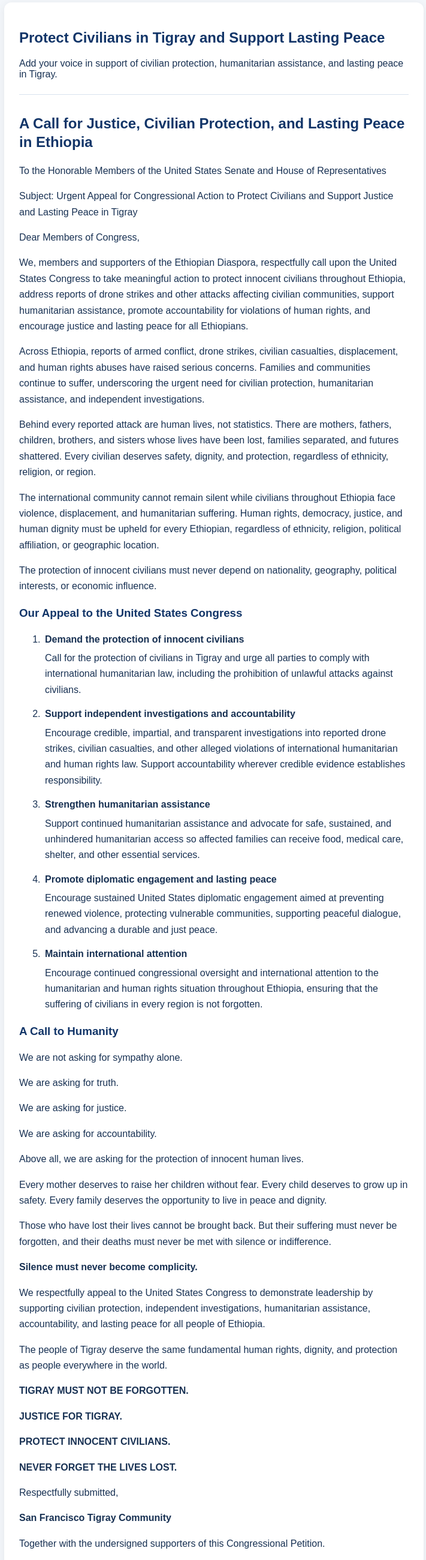
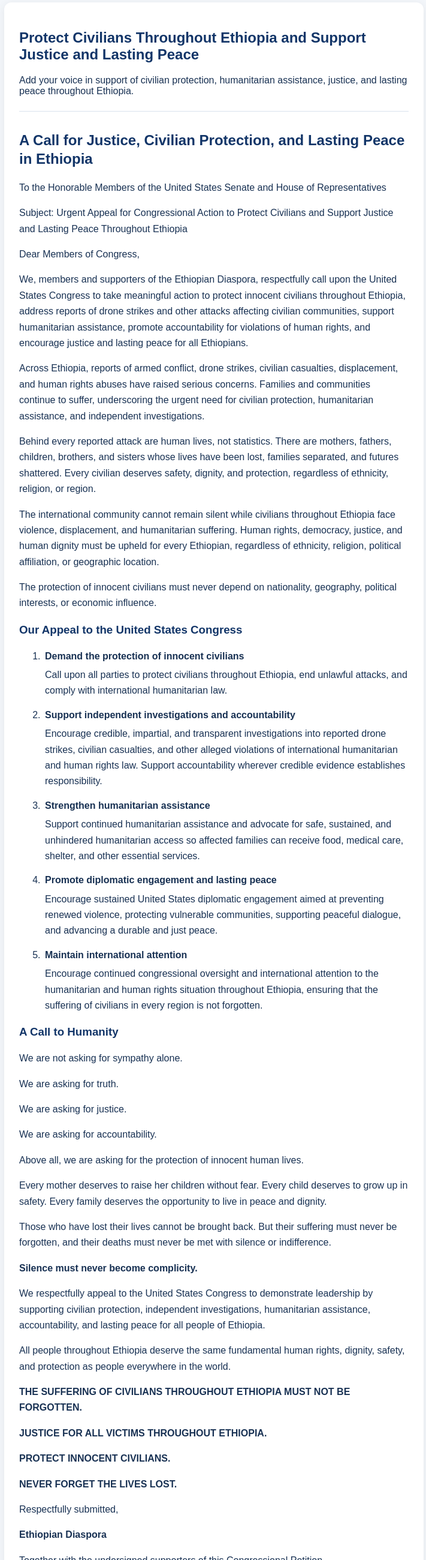
Before and after one commit to sftigray/sf-tigray-community-website, a plain HTML site: page petition.html in a window 1280 px wide. Shown: the part 200-2800 px from the top of the page at 60% size, without its empty margins (283-994 px from the left). Drawn offline with Linux system fonts and the light colour scheme.

Commit message:
Update Ethiopian Diaspora petition wording and closing statement

```diff
--- a/petition.html
+++ b/petition.html
@@ -82,16 +82,17 @@
     <p>Congressional Petition</p>
   </header>
   <main>
-    <h2>Protect Civilians in Tigray and Support Lasting Peace</h2>
+    <h2>Protect Civilians Throughout Ethiopia and Support Justice and Lasting Peace</h2>
     <p>
-      Add your voice in support of civilian protection,
-      humanitarian assistance, and lasting peace in Tigray.
-    </p>
+  Add your voice in support of civilian protection,
+  humanitarian assistance, justice, and lasting peace
+  throughout Ethiopia.
+</p>
 
     <article class="petition-letter" aria-labelledby="letter-heading">
       <h2 id="letter-heading">A Call for Justice, Civilian Protection, and Lasting Peace in Ethiopia</h2>
       <p>To the Honorable Members of the United States Senate and House of Representatives</p>
-      <p>Subject: Urgent Appeal for Congressional Action to Protect Civilians and Support Justice and Lasting Peace in Tigray</p>
+     <p>Subject: Urgent Appeal for Congressional Action to Protect Civilians and Support Justice and Lasting Peace Throughout Ethiopia</p>
       <p>Dear Members of Congress,</p>
 <p>We, members and supporters of the Ethiopian Diaspora, respectfully call upon the United States Congress to take meaningful action to protect innocent civilians throughout Ethiopia, address reports of drone strikes and other attacks affecting civilian communities, support humanitarian assistance, promote accountability for violations of human rights, and encourage justice and lasting peace for all Ethiopians.</p>
 <p>Across Ethiopia, reports of armed conflict, drone strikes, civilian casualties, displacement, and human rights abuses have raised serious concerns. Families and communities continue to suffer, underscoring the urgent need for civilian protection, humanitarian assistance, and independent investigations.</p>
@@ -100,7 +101,7 @@
       <p>The protection of innocent civilians must never depend on nationality, geography, political interests, or economic influence.</p>
       <h3>Our Appeal to the United States Congress</h3>
       <ol>
-        <li><strong>Demand the protection of innocent civilians</strong><p>Call for the protection of civilians in Tigray and urge all parties to comply with international humanitarian law, including the prohibition of unlawful attacks against civilians.</p></li>
+<li><strong>Demand the protection of innocent civilians</strong><p>Call upon all parties to protect civilians throughout Ethiopia, end unlawful attacks, and comply with international humanitarian law.</p></li>
         <li><strong>Support independent investigations and accountability</strong><p>Encourage credible, impartial, and transparent investigations into reported drone strikes, civilian casualties, and other alleged violations of international humanitarian and human rights law. Support accountability wherever credible evidence establishes responsibility.</p></li>
         <li><strong>Strengthen humanitarian assistance</strong><p>Support continued humanitarian assistance and advocate for safe, sustained, and unhindered humanitarian access so affected families can receive food, medical care, shelter, and other essential services.</p></li>
         <li><strong>Promote diplomatic engagement and lasting peace</strong><p>Encourage sustained United States diplomatic engagement aimed at preventing renewed violence, protecting vulnerable communities, supporting peaceful dialogue, and advancing a durable and just peace.</p></li>
@@ -116,13 +117,13 @@
       <p>Those who have lost their lives cannot be brought back. But their suffering must never be forgotten, and their deaths must never be met with silence or indifference.</p>
       <p><strong>Silence must never become complicity.</strong></p>
       <p>We respectfully appeal to the United States Congress to demonstrate leadership by supporting civilian protection, independent investigations, humanitarian assistance, accountability, and lasting peace for all people of Ethiopia.</p>
-      <p>The people of Tigray deserve the same fundamental human rights, dignity, and protection as people everywhere in the world.</p>
-      <p><strong>TIGRAY MUST NOT BE FORGOTTEN.</strong></p>
-      <p><strong>JUSTICE FOR TIGRAY.</strong></p>
+      <p>All people throughout Ethiopia deserve the same fundamental human rights, dignity, safety, and protection as people everywhere in the world.</p>
+     <p><strong>THE SUFFERING OF CIVILIANS THROUGHOUT ETHIOPIA MUST NOT BE FORGOTTEN.</strong></p>
+      <p><strong>JUSTICE FOR ALL VICTIMS THROUGHOUT ETHIOPIA.</strong></p>
       <p><strong>PROTECT INNOCENT CIVILIANS.</strong></p>
       <p><strong>NEVER FORGET THE LIVES LOST.</strong></p>
       <p>Respectfully submitted,</p>
-      <p><strong>San Francisco Tigray Community</strong></p>
+     <p><strong>Ethiopian Diaspora</strong></p>
       <p>Together with the undersigned supporters of this Congressional Petition.</p>
     </article>
 
```
